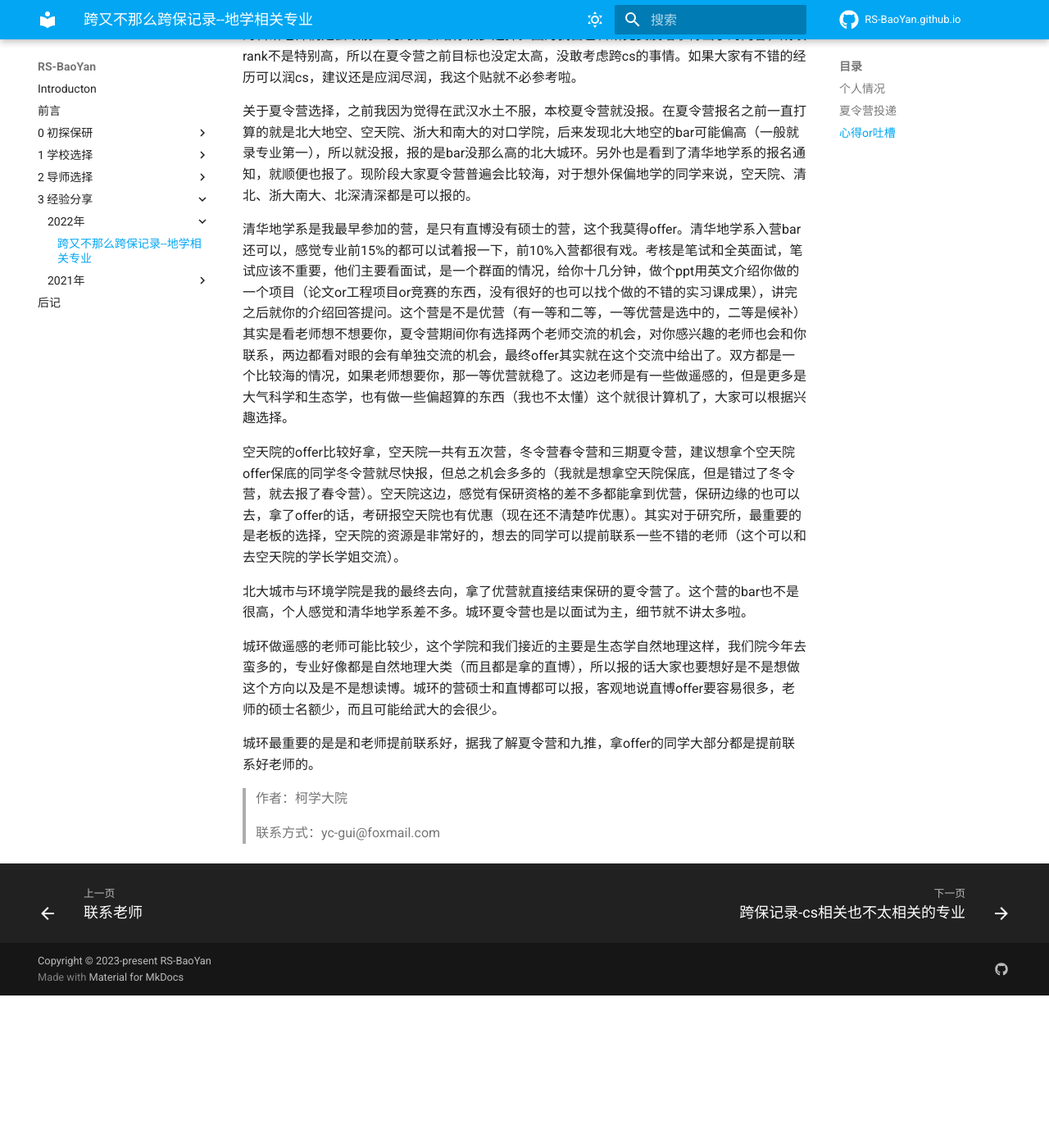
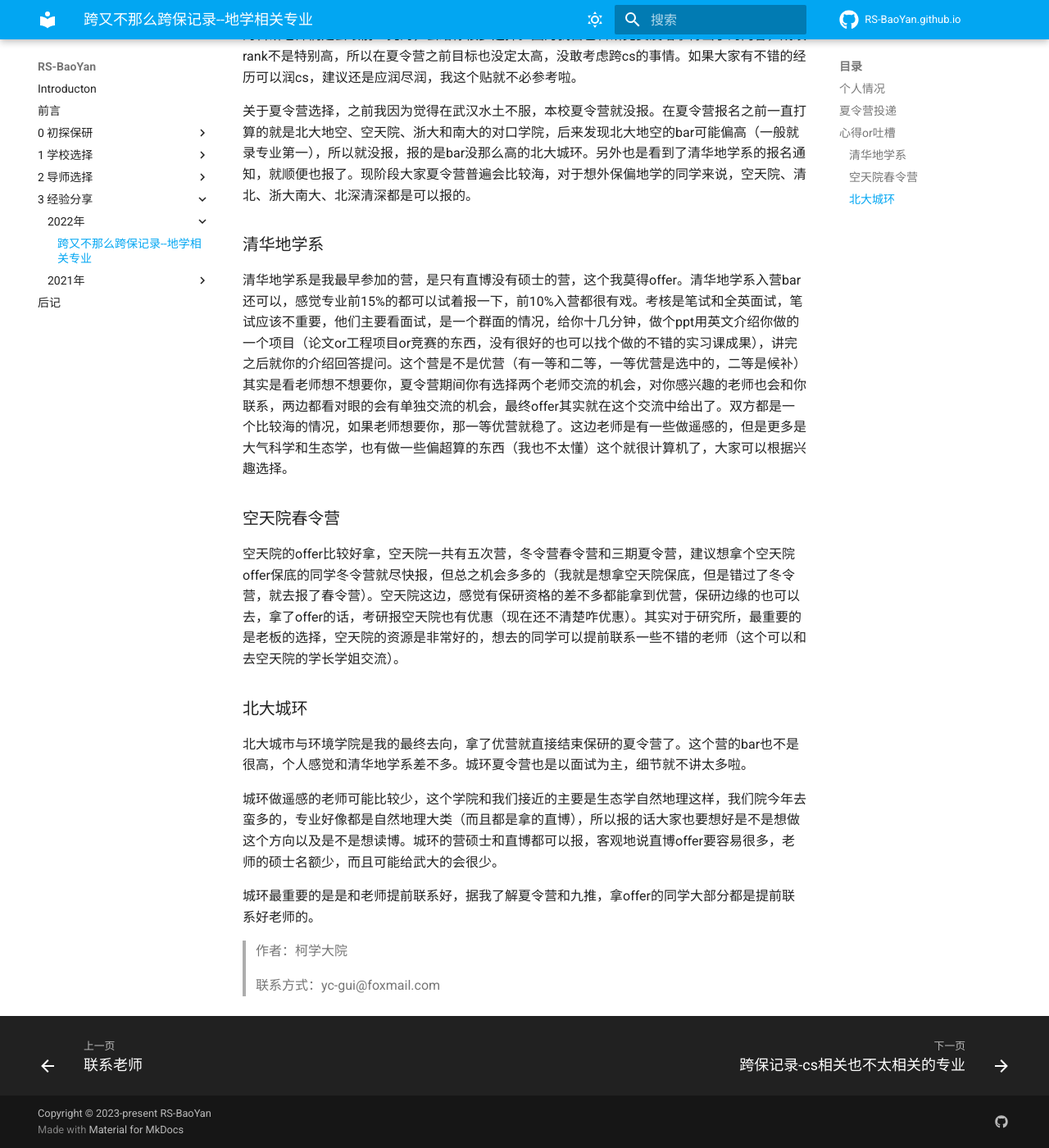
Before and after one commit to RS-BaoYan/RS-BaoYan.github.io, an MkDocs documentation site: the page built from docs/经验分享/跨又不那么跨保记录--地学相关专业.md, in a window 1280 px wide and 1400 px high, scrolled down 659 px. Shown: the whole window at 82% size. Built offline with MkDocs 1.6.1 and Material for MkDocs 9.7.7, drawn with Linux system fonts in a browser that asks for light colours; comment, search, counter and statistics services are not loaded; before the commit the page ends 1873 px from its top, so only the background shows below that.

Commit message:
添加小标题

```diff
--- a/docs/经验分享/跨又不那么跨保记录--地学相关专业.md
+++ b/docs/经验分享/跨又不那么跨保记录--地学相关专业.md
@@ -22,9 +22,15 @@
 
 关于夏令营选择，之前我因为觉得在武汉水土不服，本校夏令营就没报。在夏令营报名之前一直打算的就是北大地空、空天院、浙大和南大的对口学院，后来发现北大地空的bar可能偏高（一般就录专业第一），所以就没报，报的是bar没那么高的北大城环。另外也是看到了清华地学系的报名通知，就顺便也报了。现阶段大家夏令营普遍会比较海，对于想外保偏地学的同学来说，空天院、清北、浙大南大、北深清深都是可以报的。
 
+### 清华地学系
+
 清华地学系是我最早参加的营，是只有直博没有硕士的营，这个我莫得offer。清华地学系入营bar还可以，感觉专业前15%的都可以试着报一下，前10%入营都很有戏。考核是笔试和全英面试，笔试应该不重要，他们主要看面试，是一个群面的情况，给你十几分钟，做个ppt用英文介绍你做的一个项目（论文or工程项目or竞赛的东西，没有很好的也可以找个做的不错的实习课成果），讲完之后就你的介绍回答提问。这个营是不是优营（有一等和二等，一等优营是选中的，二等是候补）其实是看老师想不想要你，夏令营期间你有选择两个老师交流的机会，对你感兴趣的老师也会和你联系，两边都看对眼的会有单独交流的机会，最终offer其实就在这个交流中给出了。双方都是一个比较海的情况，如果老师想要你，那一等优营就稳了。这边老师是有一些做遥感的，但是更多是大气科学和生态学，也有做一些偏超算的东西（我也不太懂）这个就很计算机了，大家可以根据兴趣选择。
 
+### 空天院春令营
+
 空天院的offer比较好拿，空天院一共有五次营，冬令营春令营和三期夏令营，建议想拿个空天院offer保底的同学冬令营就尽快报，但总之机会多多的（我就是想拿空天院保底，但是错过了冬令营，就去报了春令营）。空天院这边，感觉有保研资格的差不多都能拿到优营，保研边缘的也可以去，拿了offer的话，考研报空天院也有优惠（现在还不清楚咋优惠）。其实对于研究所，最重要的是老板的选择，空天院的资源是非常好的，想去的同学可以提前联系一些不错的老师（这个可以和去空天院的学长学姐交流）。
+
+### 北大城环
 
 北大城市与环境学院是我的最终去向，拿了优营就直接结束保研的夏令营了。这个营的bar也不是很高，个人感觉和清华地学系差不多。城环夏令营也是以面试为主，细节就不讲太多啦。
 
```
